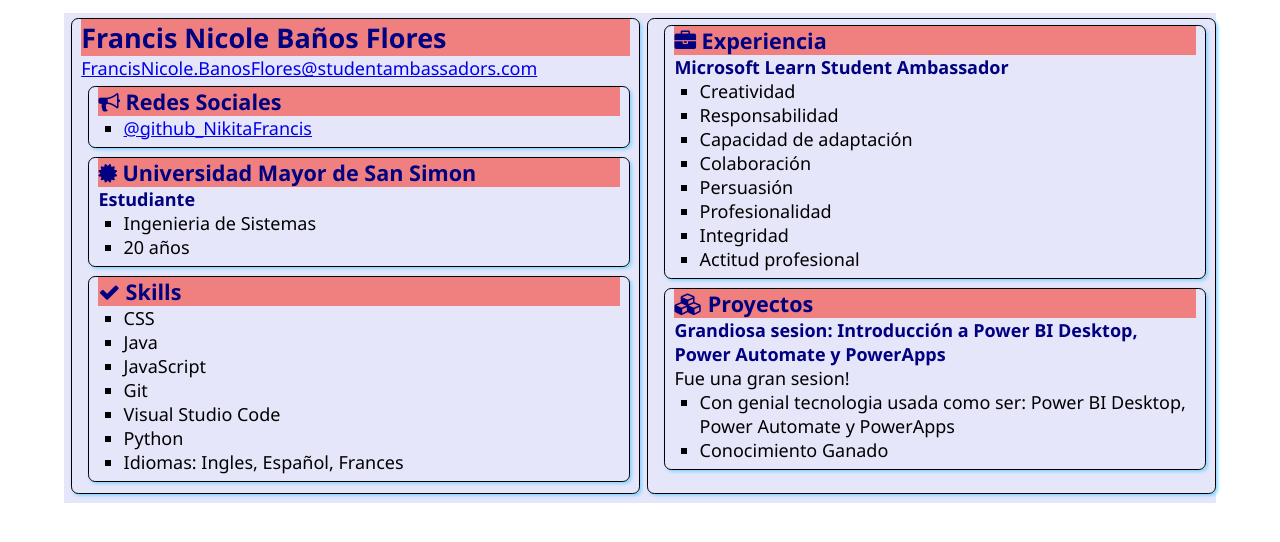
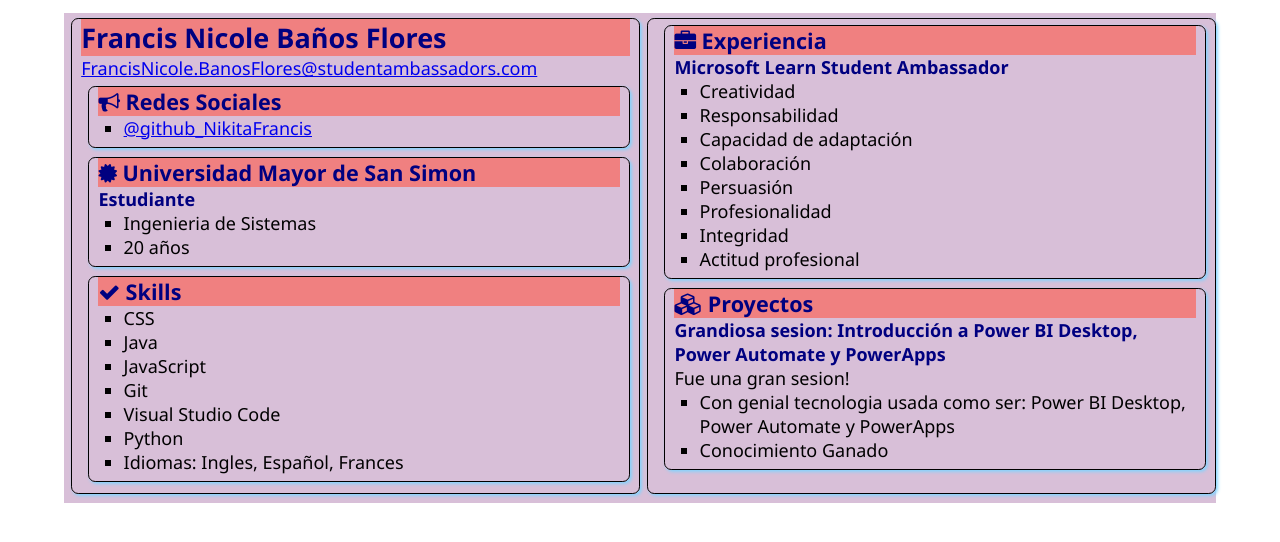
Before and after one commit to NikitaFrancis/SATechnicalOnboarding, a plain HTML site: page src/index.html in a window 1280 px wide. Drawn offline with Linux system fonts and the light colour scheme.

Commit message:
cambio Thistle

```diff
--- a/src/index.html
+++ b/src/index.html
@@ -10,7 +10,7 @@
     <link rel="stylesheet" href="https://cdnjs.cloudflare.com/ajax/libs/font-awesome/4.7.0/css/font-awesome.min.css">
 </head>
 <body>
-    <main style="background-color:Lavender;">
+    <main style="background-color:Thistle;">
         <article class="box">
             <h1 style="background-color:LightCoral;">Francis Nicole Baños Flores</h1>
             <div><a href="mailto:FrancisNicole.BanosFlores@studentambassadors.com">FrancisNicole.BanosFlores@studentambassadors.com</a></div>
```
